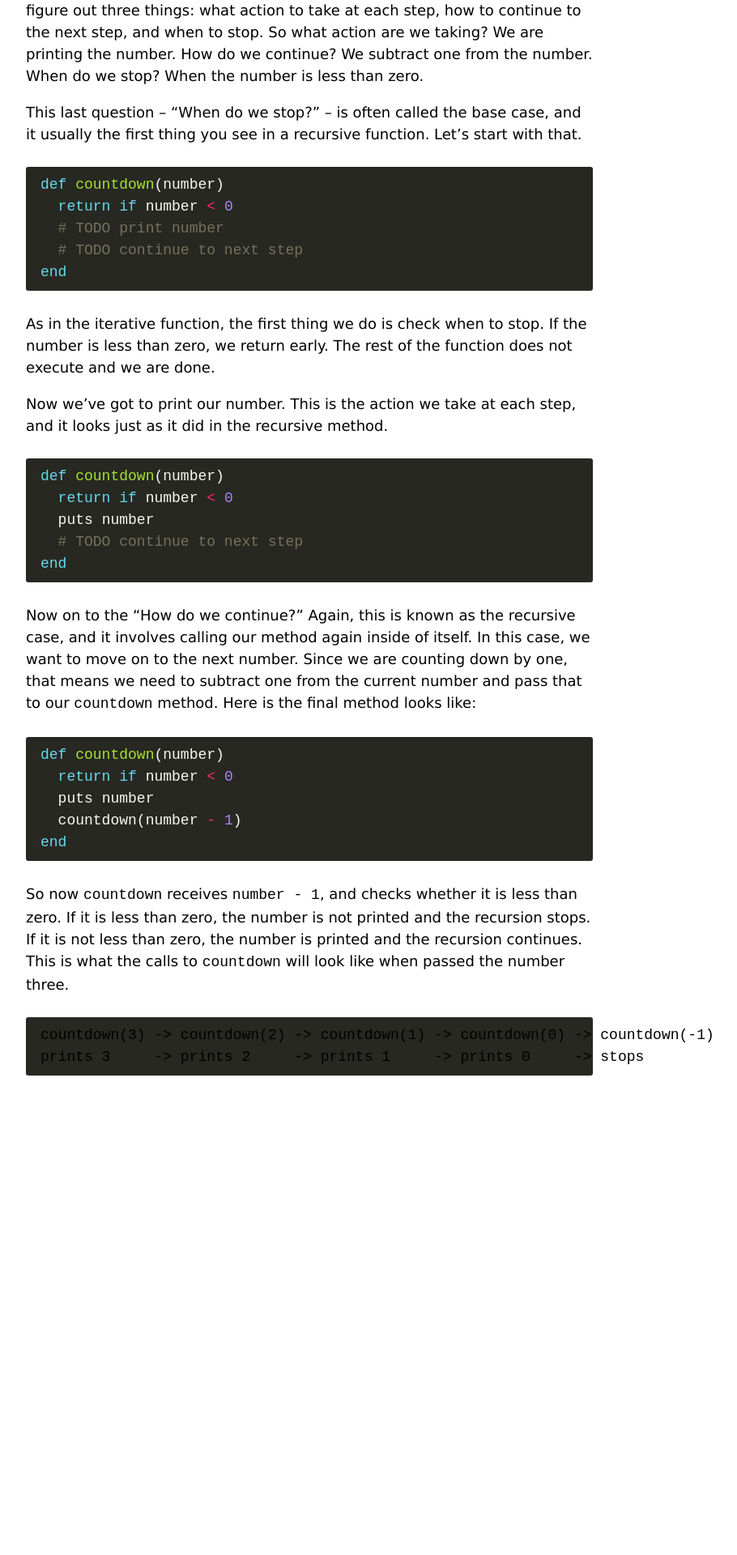
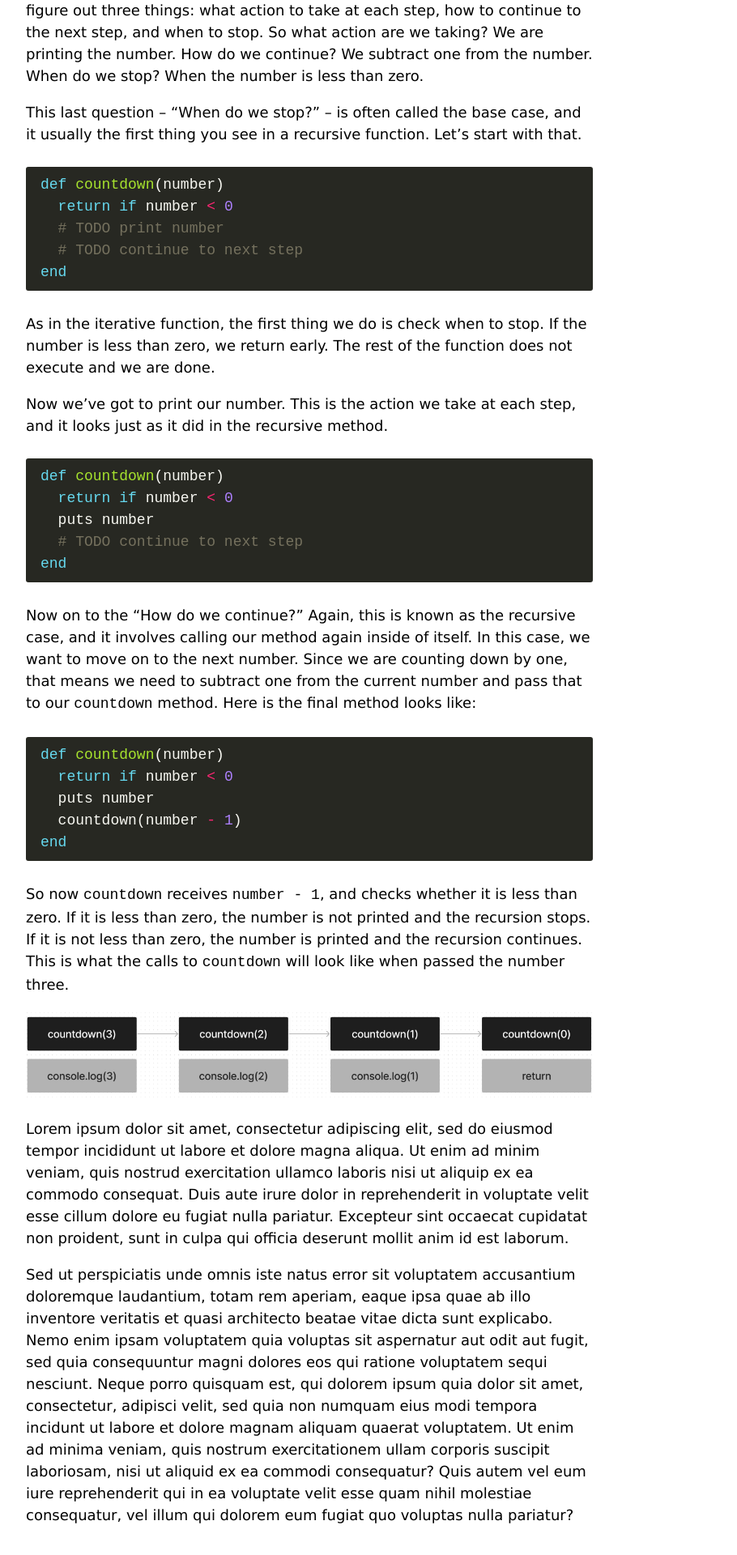
Before and after one commit to adam-james/my-site, a Jekyll site: the page built from _posts/2023-03-11-recursion.md, in a window 1280 px wide. Shown: the part 1021-2941 px from the top of the page at 81% size, without its empty margins (4-914 px from the left). Built offline with Jekyll 4.4.1, drawn with Linux system fonts in a browser that asks for light colours; before the commit the page ends 2394 px from its top, so only the background shows below that.

Commit message:
add an image

````diff
--- a/_posts/2023-03-11-recursion.md
+++ b/_posts/2023-03-11-recursion.md
@@ -61,7 +61,8 @@ end
 
 So now `countdown` receives `number - 1`, and checks whether it is less than zero. If it is less than zero, the number is not printed and the recursion stops. If it is not less than zero, the number is printed and the recursion continues. This is what the calls to `countdown` will look like when passed the number three.
 
-```
-countdown(3) -> countdown(2) -> countdown(1) -> countdown(0) -> countdown(-1)
-prints 3     -> prints 2     -> prints 1     -> prints 0     -> stops
-```
+![Countdown](/assets/countdown.png)
+
+Lorem ipsum dolor sit amet, consectetur adipiscing elit, sed do eiusmod tempor incididunt ut labore et dolore magna aliqua. Ut enim ad minim veniam, quis nostrud exercitation ullamco laboris nisi ut aliquip ex ea commodo consequat. Duis aute irure dolor in reprehenderit in voluptate velit esse cillum dolore eu fugiat nulla pariatur. Excepteur sint occaecat cupidatat non proident, sunt in culpa qui officia deserunt mollit anim id est laborum.
+
+Sed ut perspiciatis unde omnis iste natus error sit voluptatem accusantium doloremque laudantium, totam rem aperiam, eaque ipsa quae ab illo inventore veritatis et quasi architecto beatae vitae dicta sunt explicabo. Nemo enim ipsam voluptatem quia voluptas sit aspernatur aut odit aut fugit, sed quia consequuntur magni dolores eos qui ratione voluptatem sequi nesciunt. Neque porro quisquam est, qui dolorem ipsum quia dolor sit amet, consectetur, adipisci velit, sed quia non numquam eius modi tempora incidunt ut labore et dolore magnam aliquam quaerat voluptatem. Ut enim ad minima veniam, quis nostrum exercitationem ullam corporis suscipit laboriosam, nisi ut aliquid ex ea commodi consequatur? Quis autem vel eum iure reprehenderit qui in ea voluptate velit esse quam nihil molestiae consequatur, vel illum qui dolorem eum fugiat quo voluptas nulla pariatur?
--- a/_sass/main.scss
+++ b/_sass/main.scss
@@ -38,6 +38,10 @@ ul {
 
   @media screen and (min-width: 700px) {
     padding: 1em 2em;
+  }
+
+  img {
+    width: 100%;
   }
 }
 
````
Also changed, not shown: assets/countdown.png (added), 5 other files.
